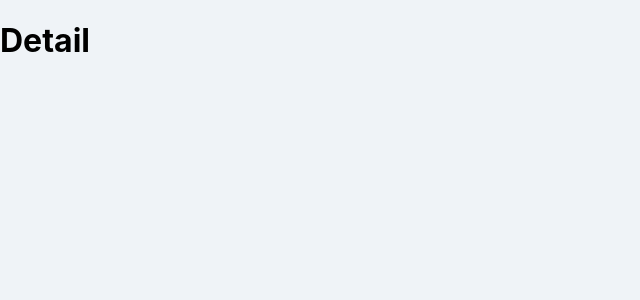
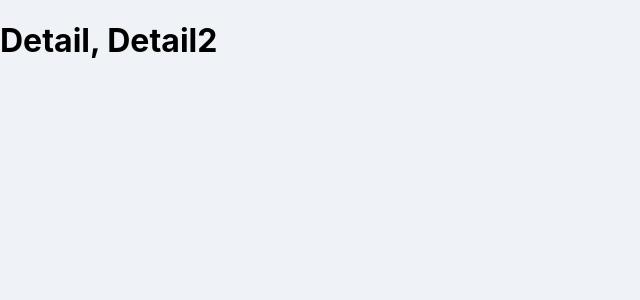
Before and after one commit to hmg612/reactMovie, a React (Create React App) app: page /movie/1 in a window 1280 px wide. Shown: the top 300 px of the page, without its empty margins (0-640 px from the left). Built offline with nearby package versions, Linux system fonts and the light colour scheme; the HTML template or start-up script is replaced by a standard one.

Commit message:
자동배포 테스트

```diff
--- a/src/routes/Detail.js
+++ b/src/routes/Detail.js
@@ -11,6 +11,6 @@ function Detail() {
   // useEffect(() => {
   //   getMovie();
   // }, []);
-  return <h1>Detail</h1>;
+  return <h1>Detail, Detail2</h1>;
 }
 export default Detail;
```
